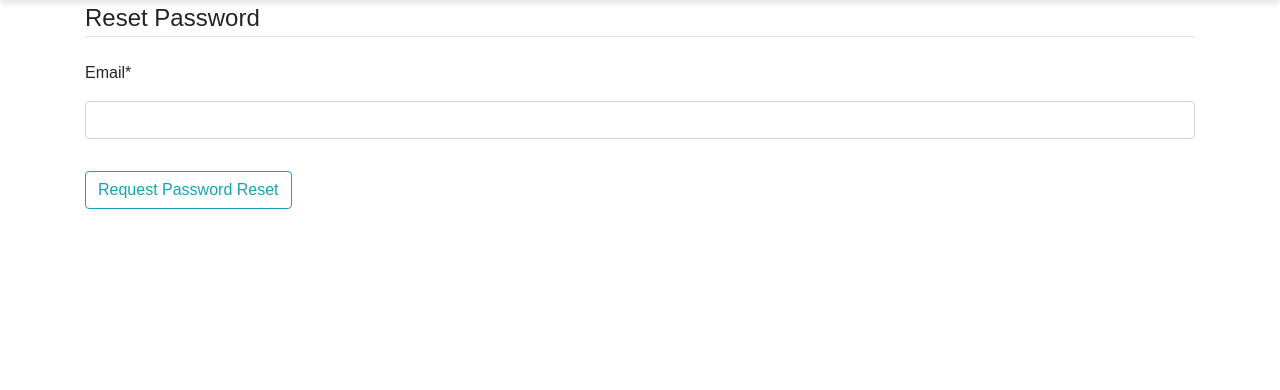
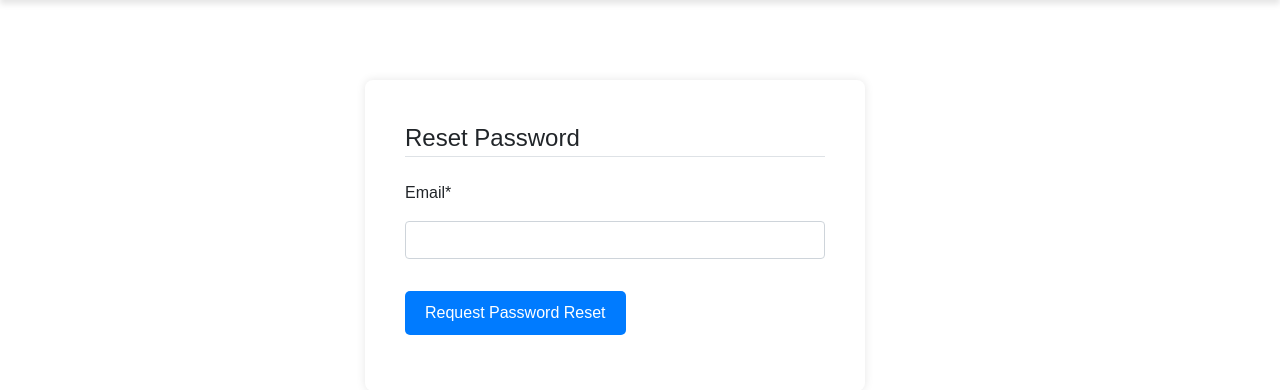
Before and after one commit to sheik-kajaalimohiddin/CSCI4650-850FinalProject, a Django app: page /password-reset/ in a window 1280 px wide. Shown: the part 60-450 px from the top of the page. Run offline with Django 4.2, Linux system fonts and the light colour scheme; some libraries are stand-ins or nearby versions.

Commit message:
login, passwordreset and register changes

```diff
--- a/users/templates/users/login.html
+++ b/users/templates/users/login.html
@@ -9,6 +9,9 @@
     <title>ImageWebsite</title>
 
 </head>
+<div class="custom-login-container">
+    <div class="custom-login-box">
+
         <div class="content-section">
         <form method="POST">
             {% csrf_token %}
@@ -24,6 +27,8 @@
             </div>
         </form>
         </div>
+    </div>
+</div>
 <!--<div class="custom-login-container">-->
 <!--    <div class="custom-login-box">-->
 <!--        <h2>Login</h2>-->
--- a/users/templates/users/password_reset.html
+++ b/users/templates/users/password_reset.html
@@ -8,6 +8,8 @@
     <link rel="stylesheet" href="{% static 'CSCI4650850FinalProjectapp/style.css' %}"/>
     <title>ImageWebsite</title>
 </head>
+<div class="custom-login-container">
+    <div class="custom-login-box">
         <div class="content-section">
         <form method="POST">
             {% csrf_token %}
@@ -16,9 +18,11 @@
                 {{ form|crispy }}
             </fieldset>
             <div class="form-group">
-                <button class="btn btn-outline-info" type="submit">Request Password Reset</button>
+                <button class="button" type="submit">Request Password Reset</button>
             </div>
         </form>
         </div>
+    </div>
+</div>
 
 {% endblock content %}
```
